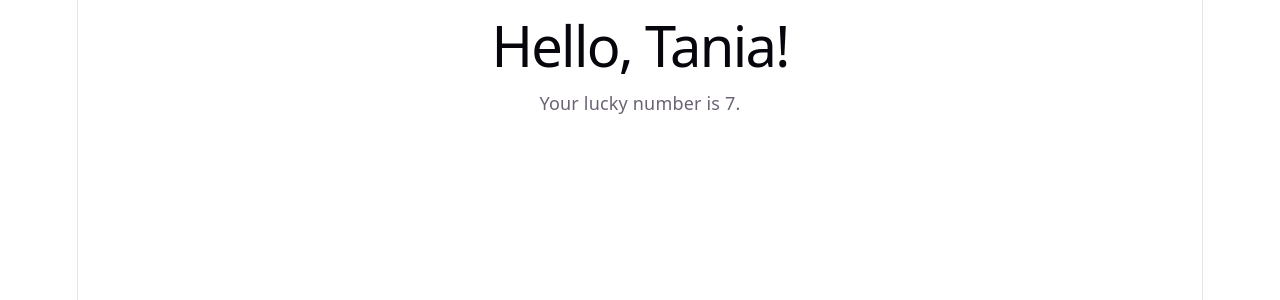
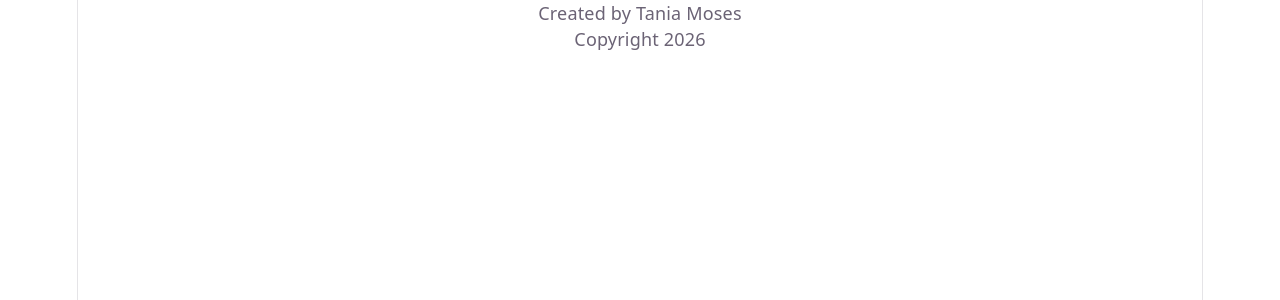
Before and after one commit to taniamoses900-png/angela-bootcamp, a React (Vite) app in the folder react-bootcamp/my-react-app/: page / in a window 1280 px wide. Shown: the top 300 px of the page. Built offline with nearby package versions, Linux system fonts and the light colour scheme.

Commit message:
feat(app): add dynamic name and copyright year

```diff
--- a/react-bootcamp/my-react-app/src/App.jsx
+++ b/react-bootcamp/my-react-app/src/App.jsx
@@ -1,11 +1,11 @@
 function App() {
-  const name = "Tania";
-  const luckyNumber = 7;
+  const name = "Tania Moses";
+  const currentYear = new Date().getFullYear();
 
   return (
     <div>
-      <h1>Hello, {name}!</h1>
-      <p>Your lucky number is {luckyNumber}.</p>
+      <p>Created by {name}</p>
+      <p>Copyright {currentYear}</p>
     </div>
   );
 }
```
